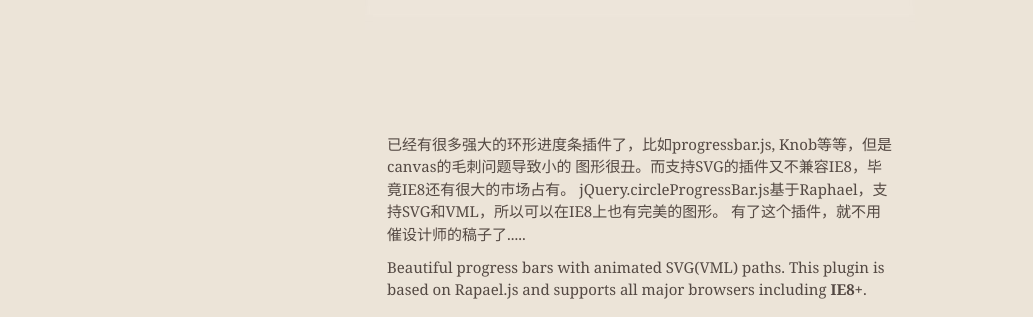
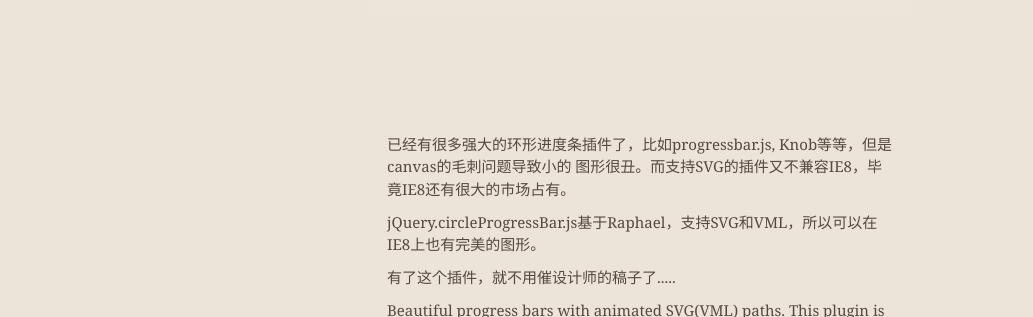
Before and after one commit to WLyKan/jQuery.circleProgressBar, a plain HTML site: page index.html in a window 1280 px wide. Shown: the part 315-632 px from the top of the page, without its empty margins (0-1033 px from the left). Drawn offline with nearby package versions, Linux system fonts and the light colour scheme; a script that the page names is missing.

Commit message:
Update index.html

```diff
--- a/index.html
+++ b/index.html
@@ -59,9 +59,11 @@
 </div>
 
 <p>已经有很多强大的环形进度条插件了，比如progressbar.js, Knob等等，但是canvas的毛刺问题导致小的
-图形很丑。而支持SVG的插件又不兼容IE8，毕竟IE8还有很大的市场占有。
-jQuery.circleProgressBar.js基于Raphael，支持SVG和VML，所以可以在IE8上也有完美的图形。
-有了这个插件，就不用催设计师的稿子了.....</p>
+图形很丑。而支持SVG的插件又不兼容IE8，毕竟IE8还有很大的市场占有。</p>
+
+<p>jQuery.circleProgressBar.js基于Raphael，支持SVG和VML，所以可以在IE8上也有完美的图形。</p>
+
+<p>有了这个插件，就不用催设计师的稿子了.....</p>
 
 <p>Beautiful progress bars with animated SVG(VML) paths.
 This plugin is based on Rapael.js and supports all major browsers including <strong>IE8+</strong>.</p>
```
